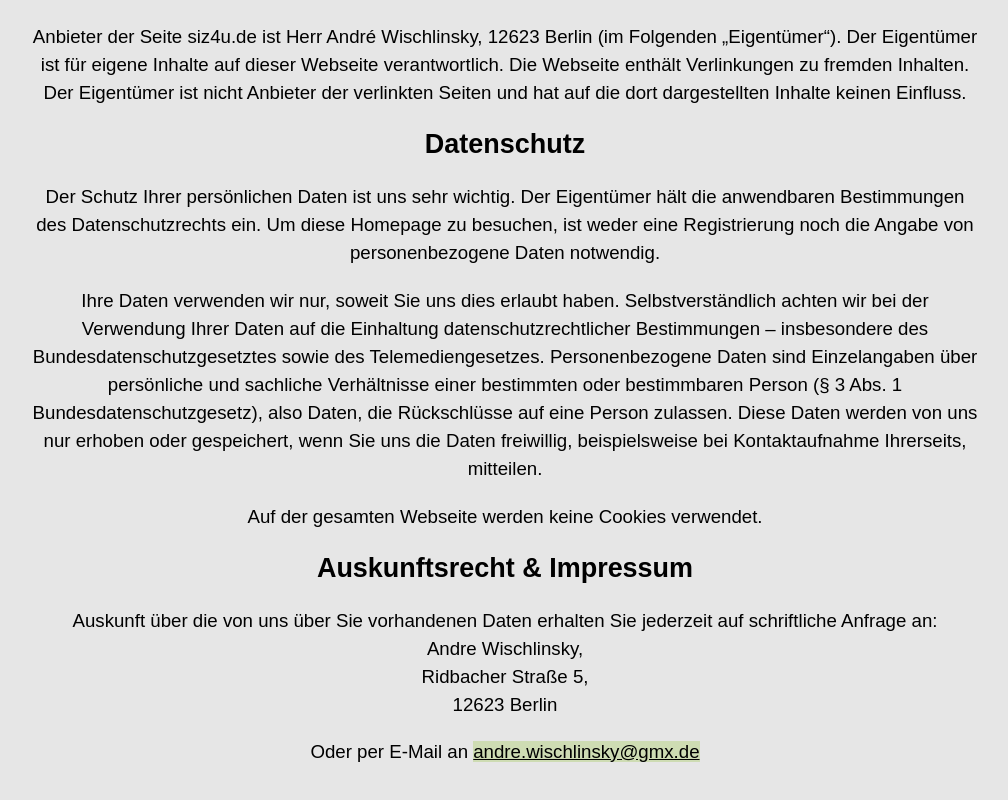
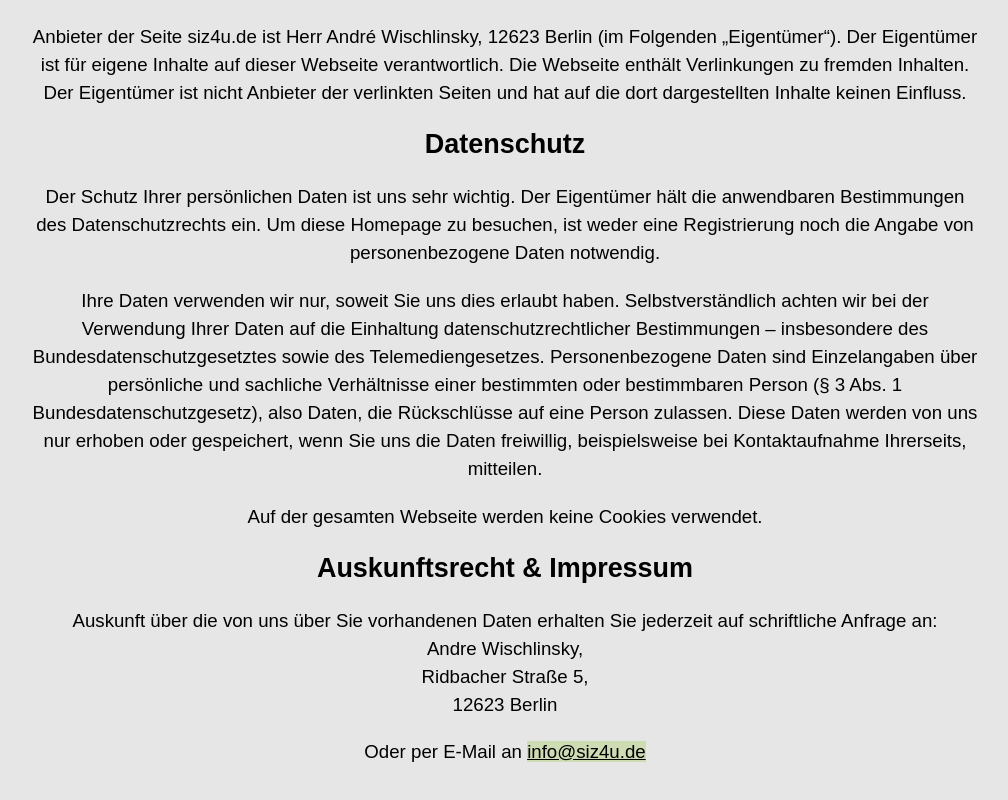
Before and after one commit to wischli/siz4u, a React (Create React App) app: page / in a window 1280 px wide. Shown: the part 2475-3275 px from the top of the page, without its empty margins (135-1143 px from the left). Built offline with nearby package versions, Linux system fonts and the light colour scheme; what webfontloader would draw is missing.

Commit message:
refactor: switch contact mail

```diff
--- a/src/components/Form/Contact.tsx
+++ b/src/components/Form/Contact.tsx
@@ -163,7 +163,7 @@ export default function MForm() {
       setServerState({ submitting: true, status: null });
       axios({
         method: "post",
-        url: "https://formspree.io/mbjavdke",
+        url: "https://formspree.io/mrgydynv",
         data: new FormData(form),
       })
         .then((r) => {
--- a/src/components/privacy/Datenschutz.tsx
+++ b/src/components/privacy/Datenschutz.tsx
@@ -61,7 +61,7 @@ export default function SimpleCard() {
           <br />
           12623 Berlin
           <p>
-            Oder per E-Mail an <a href="mailto:andre.wischlinsky@gmx.de">andre.wischlinsky@gmx.de</a>
+            Oder per E-Mail an <a href="mailto:info@siz4u.de">info@siz4u.de</a>
           </p>
         </Typography>
       </Container>
```
